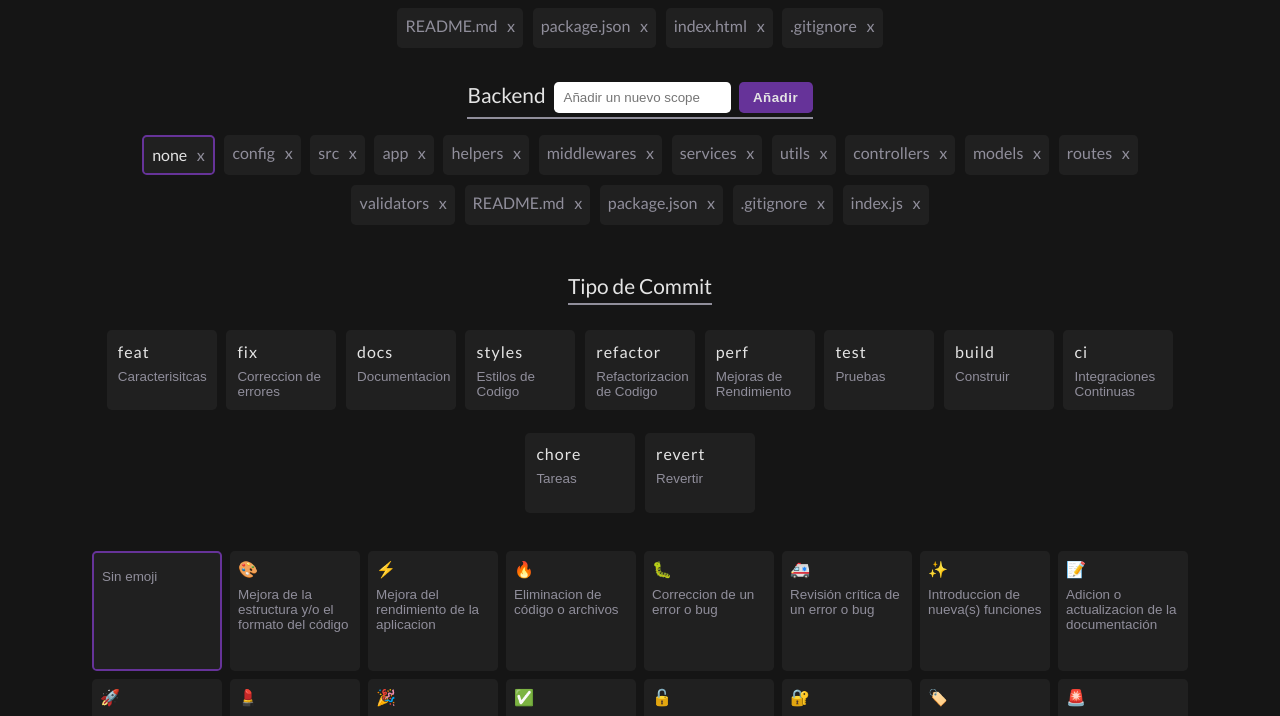
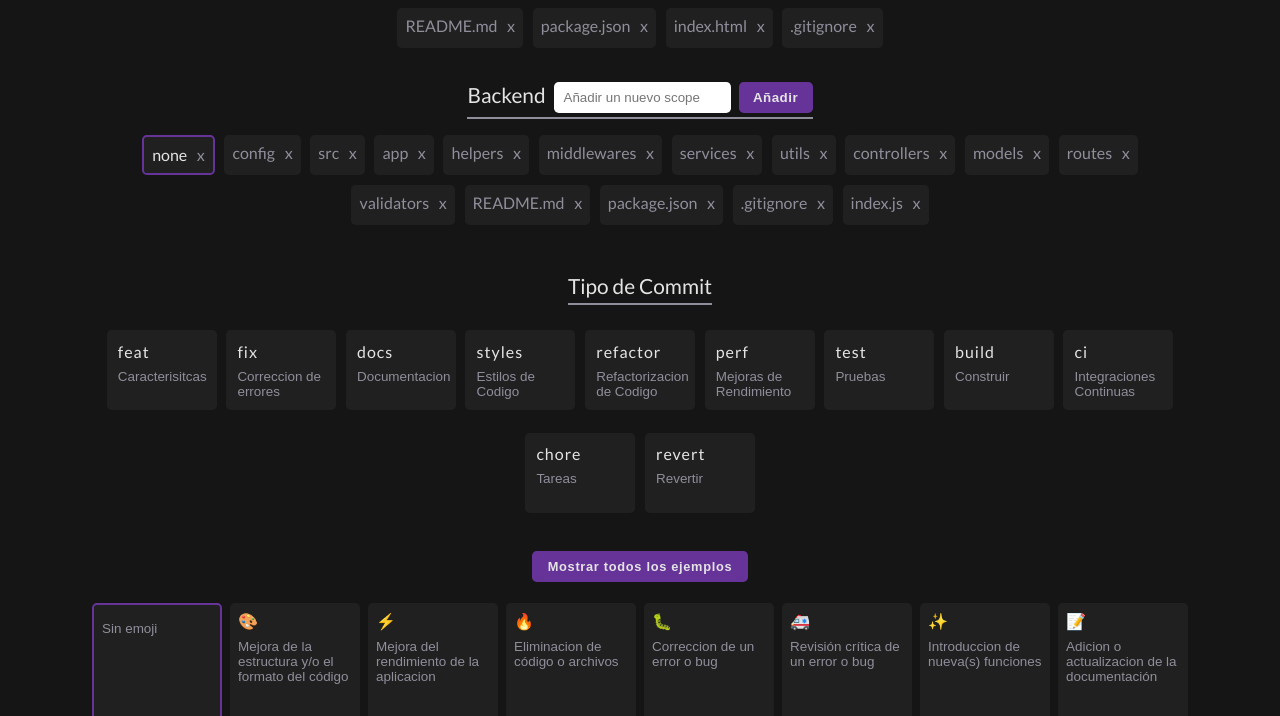
Before and after one commit to JosueEC/CommitsMaker, a React (Vite) app: page / in a window 1280 px wide. Shown: the part 449-1165 px from the top of the page. Built offline with nearby package versions, Linux system fonts and the light colour scheme.

Commit message:
feat(components): ✨ Creation of a button to get all emoji options in the ContainerTypes component.

```diff
--- a/src/App.jsx
+++ b/src/App.jsx
@@ -1,10 +1,22 @@
 import './App.css'
+import { useEmojiStore } from './services/zustand/emojiStore'
+import { useCommitStore } from './services/zustand/store'
 import ViewerCommit from './components/ViewerCommit/ViewerCommit'
 import ContainerTypes from './components/ContainerTypes/ContainerTypes'
 import ContainerScopes from './components/ContainerScopes/ContainerScopes'
 import ContainerEmojis from './components/ContainerEmojis/ContainerEmojis'
 
 function App () {
+  const getAllEmojis = useEmojiStore((state) => state.getAllEmojis)
+  const selectType = useCommitStore((state) => state.selectType)
+  const selectEmoji = useCommitStore((state) => state.selectEmoji)
+
+  function handleClickGetEmojis () {
+    getAllEmojis()
+    selectType('')
+    selectEmoji('')
+  }
+
   return (
     <section>
       <h1 className='title'>CommitMaker</h1>
@@ -13,6 +25,11 @@ function App () {
         <ContainerScopes />
         <ContainerTypes />
       </div>
+      <button
+        className='buttonViewer'
+        onClick={handleClickGetEmojis}
+      >Mostrar todos los ejemplos
+      </button>
       <ContainerEmojis />
     </section>
   )
--- a/src/components/ContainerTypes/ContainerTypes.css
+++ b/src/components/ContainerTypes/ContainerTypes.css
@@ -1,6 +1,7 @@
 .containerTypes {
   /* border: solid 2px var(--label); */
   padding: 0.5rem;
+  margin-bottom: 1rem;
   width: 90vw;
   display: flex;
   flex-direction: column;
--- a/src/services/zustand/emojiStore.js
+++ b/src/services/zustand/emojiStore.js
@@ -7,5 +7,8 @@ export const useEmojiStore = create((set) => ({
 
   filterEmojis: (type) => set((state) => ({
     emojis: [...state.auxEmojis].filter((emoji) => emoji.tags.includes(type))
+  })),
+  getAllEmojis: () => set((state) => ({
+    emojis: [...state.auxEmojis]
   }))
 }))
```
